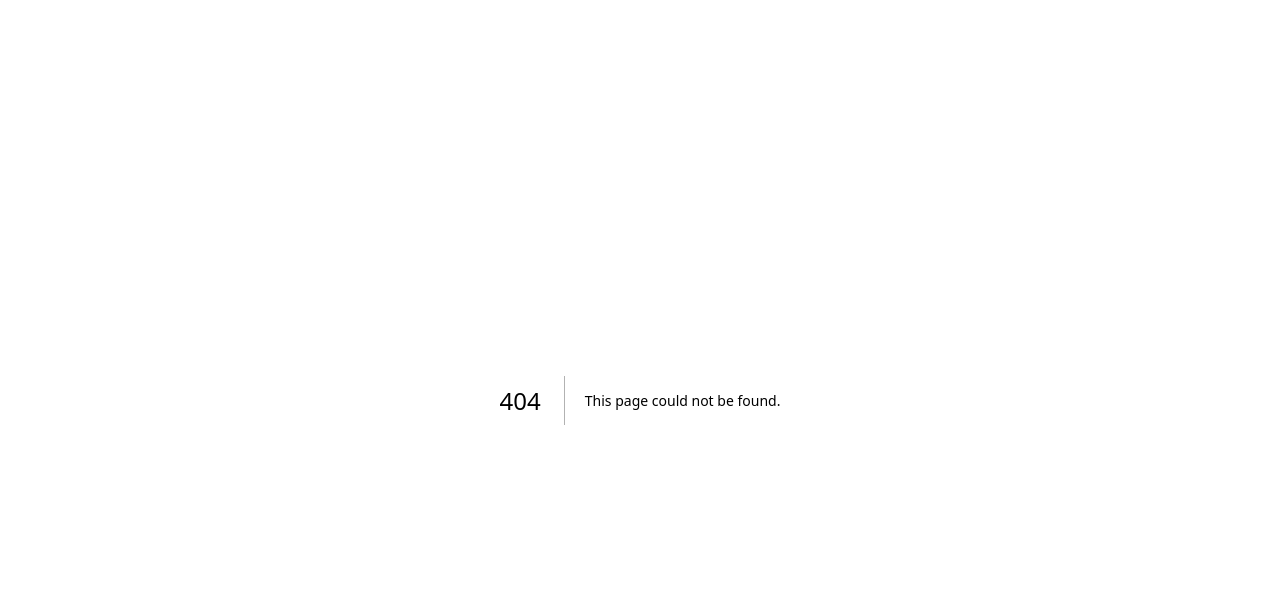
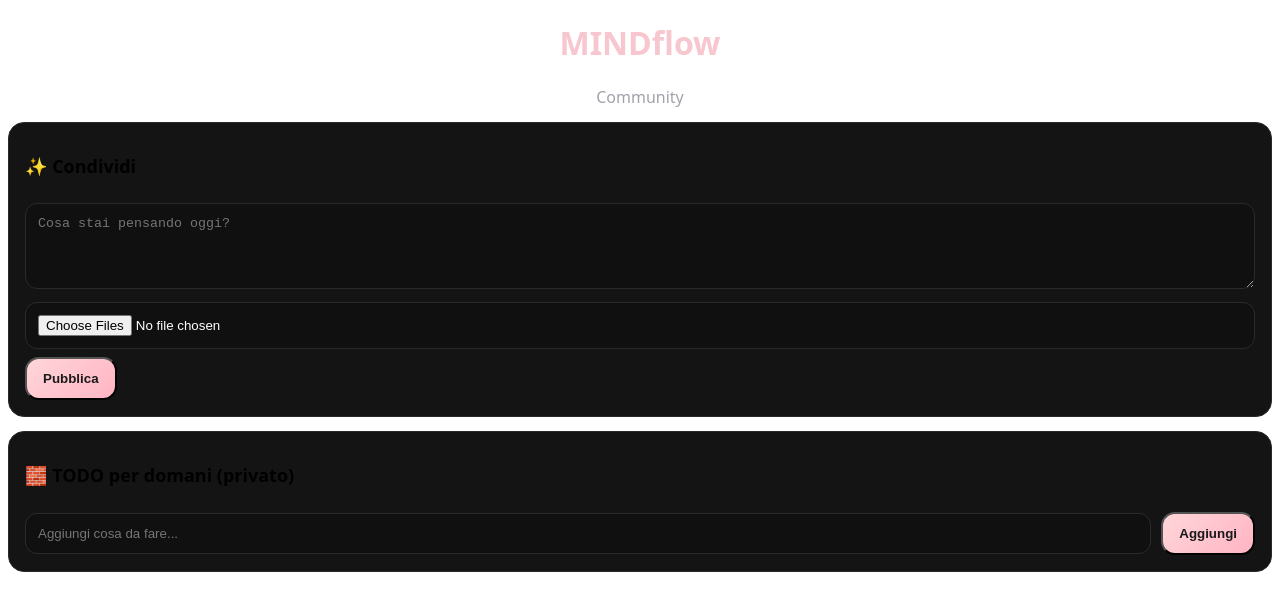
Before and after one commit to mindflowapplicazione-png/MINDflow.app, a Next.js app: page /community in a window 1280 px wide. Before the commit this address had no page. Shown: the top 610 px of the page. Built offline with nearby package versions, Linux system fonts and the light colour scheme.

Commit message:
Create page.jsx

```diff
--- /dev/null
+++ b/app/community/page.jsx
@@ -0,0 +1,27 @@
+"use client";
+import Section from "@/components/Section";
+import Uploader from "@/components/Uploader";
+import ListManager from "@/components/ListManager";
+import { useState } from "react";
+
+export default function Community(){
+  const [files, setFiles] = useState([]);
+  return (
+    <>
+      <h1 className="h1">MINDflow</h1>
+      <div className="subtitle">Community</div>
+
+      <Section title="Condividi" emoji="✨">
+        <textarea className="text" rows={4} placeholder="Cosa stai pensando oggi?"/>
+        <div style={{height:8}}/>
+        <Uploader onFiles={setFiles}/>
+        <div style={{height:8}}/>
+        <button className="btn">Pubblica</button>
+      </Section>
+
+      <Section title="TODO per domani (privato)" emoji="🧱">
+        <ListManager storeKey="community_tomorrow" placeholder="Aggiungi cosa da fare..." />
+      </Section>
+    </>
+  );
+}
```
